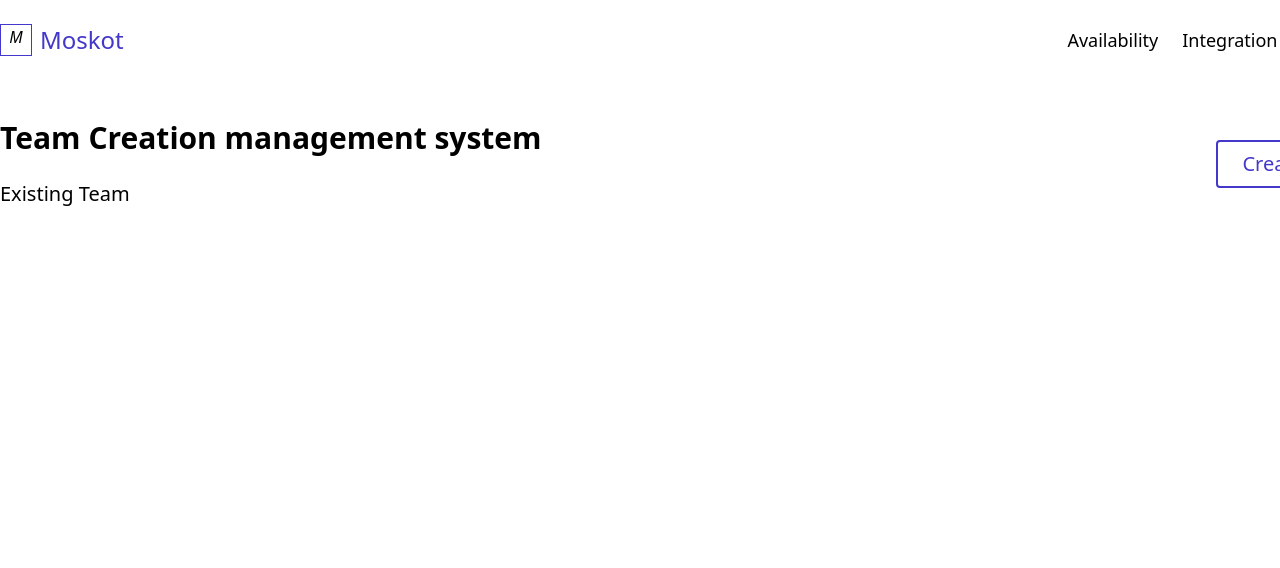
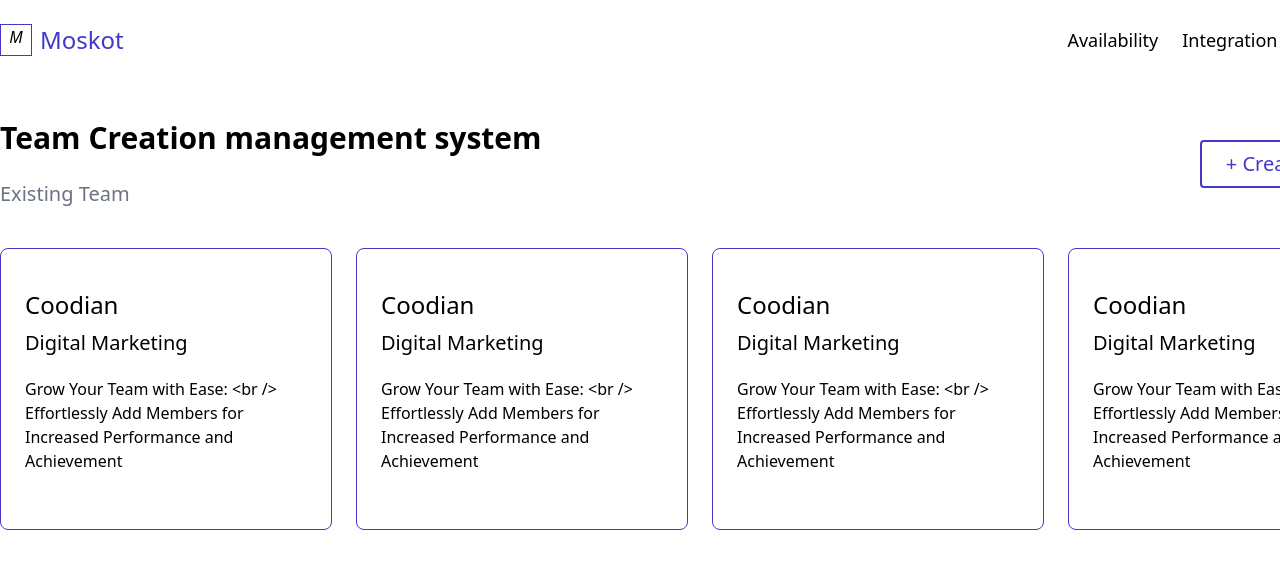
Before and after one commit to hasanrana21/moskot, a Next.js app: page /dashboard in a window 1280 px wide. Shown: the top 568 px of the page. Built offline with nearby package versions, Linux system fonts and the light colour scheme.

Commit message:
design: dashboard design, tailwind config button variant added

```diff
--- a/components/ui/button/index.tsx
+++ b/components/ui/button/index.tsx
@@ -13,14 +13,14 @@ const UiButton = (props: UiButtonProps) => {
   return (
     <button
       type={type}
-      className={`${className} ${variant ? VARIANTS[variant] : ""}`}
+      className={`${className} ${variant && VARIANTS[variant]}`}
     >
       <Link href={href ? href : ""}>{label}</Link>
     </button>
   );
 };
 
-UiButton.defaultProps = {
-  variant: "primary",
-};
+// UiButton.defaultProps = {
+//   variant: "primary",
+// };
 export default UiButton;
--- a/pages/dashboard.tsx
+++ b/pages/dashboard.tsx
@@ -3,6 +3,32 @@ import MainLayout from "@/layouts/main/MainLayout";
 import React from "react";
 
 const dashboard = () => {
+  const teams = [
+    {
+      title: "Coodian",
+      category: "Digital Marketing",
+      details:
+        "Grow Your Team with Ease: <br /> Effortlessly Add Members for Increased Performance and Achievement",
+    },
+    {
+      title: "Coodian",
+      category: "Digital Marketing",
+      details:
+        "Grow Your Team with Ease: <br /> Effortlessly Add Members for Increased Performance and Achievement",
+    },
+    {
+      title: "Coodian",
+      category: "Digital Marketing",
+      details:
+        "Grow Your Team with Ease: <br /> Effortlessly Add Members for Increased Performance and Achievement",
+    },
+    {
+      title: "Coodian",
+      category: "Digital Marketing",
+      details:
+        "Grow Your Team with Ease: <br /> Effortlessly Add Members for Increased Performance and Achievement",
+    },
+  ];
   return (
     <MainLayout>
       <div className="flex justify-between items-center">
@@ -12,7 +38,21 @@ const dashboard = () => {
           </h3>
           <h4 className="lg:text-xl text-lg text-gray-500">Existing Team</h4>
         </div>
-        <UiButton label="Create a team" variant="outline" />
+        <UiButton label="+ Create a team" variant="outline" />
+      </div>
+      <div className="grid grid-flow-row grid-cols-4 gap-6 my-10">
+        {teams.map((team, key) => (
+          <div
+            key={key}
+            className="border border-primary-1 rounded-lg px-6 py-10 cursor-pointer"
+          >
+            <h2 className="lg:text-2xl text-xl font-medium mb-2">
+              {team?.title}
+            </h2>
+            <h4 className="lg:text-xl text-lg mb-5">{team?.category}</h4>
+            <p className="text-base mb-4">{team?.details}</p>
+          </div>
+        ))}
       </div>
     </MainLayout>
   );
--- a/pages/login.tsx
+++ b/pages/login.tsx
@@ -59,7 +59,12 @@ const login = () => {
             Forgot Password?
           </p>
           <div className="w-full">
-            <UiButton type="submit" className="w-full" label="Submit" />
+            <UiButton
+              type="submit"
+              variant="primary"
+              className="w-full"
+              label="Submit"
+            />
           </div>
           <p className="mt-4 lg:text-lg text-base cursor-pointer text-center">
             Don't have an account?{" "}
--- a/styles/index.css
+++ b/styles/index.css
@@ -1,2 +1,2 @@
 @import "./components/login.css";
-@import "./layouts//auth.css";
+@import "./layouts/auth.css";
--- a/tailwind.config.js
+++ b/tailwind.config.js
@@ -6,10 +6,10 @@ module.exports = {
     "./app/**/*.{js,ts,jsx,tsx,mdx}",
   ],
   theme: {
-    colors: {
-      "primary-1": "#4338ca",
-    },
     extend: {
+      colors: {
+        "primary-1": "#4338ca",
+      },
       backgroundImage: {
         "gradient-radial": "radial-gradient(var(--tw-gradient-stops))",
         "gradient-conic":
```
